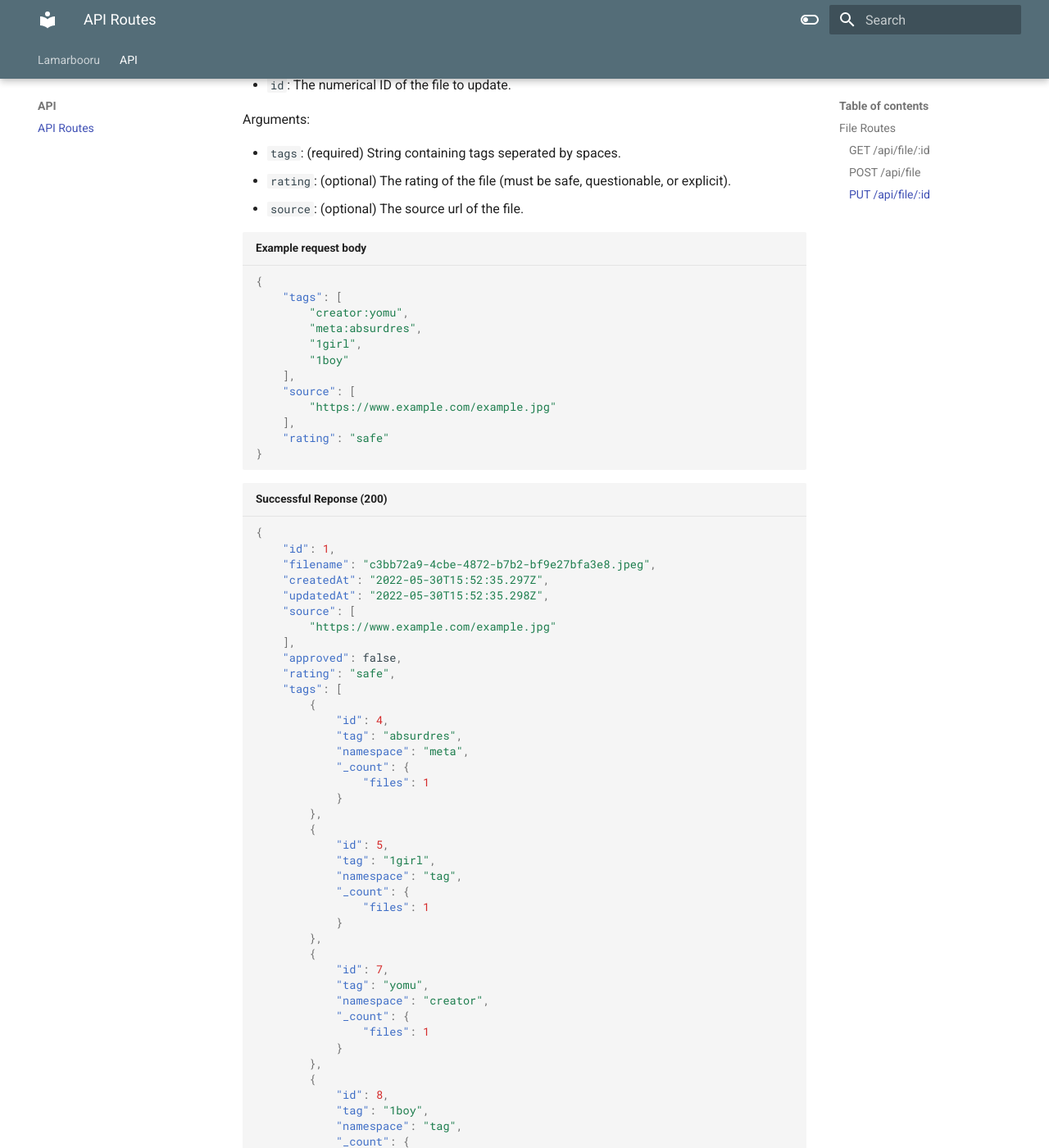
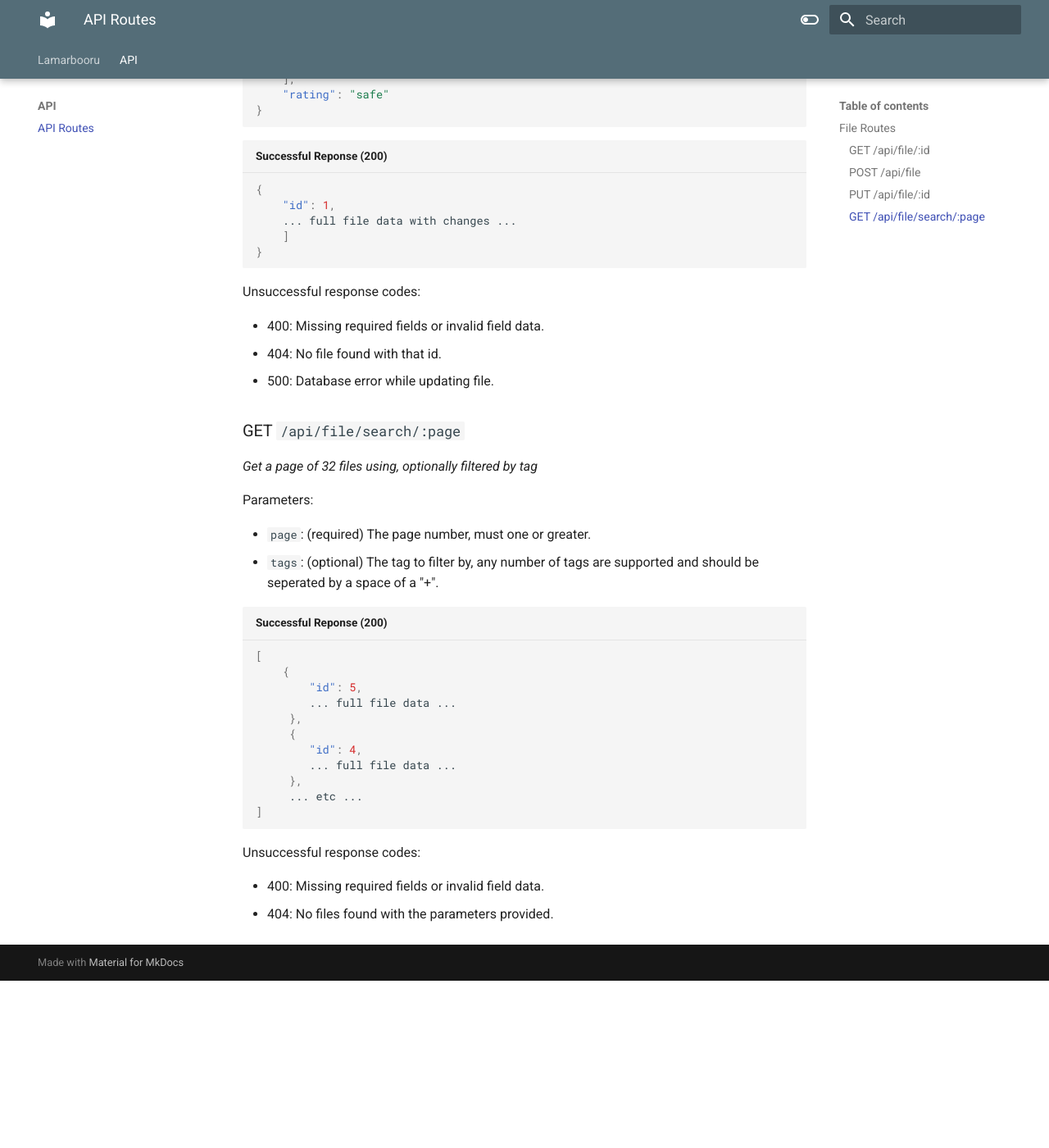
Before and after one commit to aylamar/lamarbooru, an MkDocs documentation site: the page built from docs/api.md, in a window 1280 px wide and 1400 px high, scrolled down 2539 px. Shown: the whole window at 82% size. Built offline with MkDocs 1.6.1 and Material for MkDocs 9.7.7, drawn with Linux system fonts in a browser that asks for light colours; after the commit the page ends 3735 px from its top, so only the background shows below that; some of the changed text lies outside the part shown.

Commit message:
docs: update docs for search files endpoint

````diff
--- a/docs/api.md
+++ b/docs/api.md
@@ -67,31 +67,10 @@ Arguments:
 ```json title="Successful Reponse (201)"
 {
     "id": 1,
-    "filename": "c3bb72a9-4cbe-4872-b7b2-bf9e27bfa3e8.jpeg",
-    "createdAt": "2022-05-30T15:52:35.297Z",
-    "updatedAt": "2022-05-30T15:52:35.298Z",
-    "source": ["https://www.example.com/image.jpeg"],
-    "approved": true,
-    "rating": "safe",
-    "tags": [
-        {
-            "id": 1,
-            "tag": "1girl",
-            "namespace": "tag",
-        },
-        {
-            "id": 2,
-            "tag": "absurdres",
-            "namespace": "meta",
-        },
-        {
-            "id": 6,
-            "tag": "yom",
-            "namespace": "creator"
-        }
-    ]
+    ... full file data ...
 }
 ```
+
 Unsuccessful response codes:
 
 * 400: Missing required fields or invalid file type.
@@ -101,7 +80,7 @@ Unsuccessful response codes:
 {
     "error": "File already exists",
     file: {
-        ...file data of matching file...
+        ... file data of matching file ...
     }
 }
 ```
@@ -138,47 +117,7 @@ Arguments:
 ```json title="Successful Reponse (200)"
 {
     "id": 1,
-    "filename": "c3bb72a9-4cbe-4872-b7b2-bf9e27bfa3e8.jpeg",
-    "createdAt": "2022-05-30T15:52:35.297Z",
-    "updatedAt": "2022-05-30T15:52:35.298Z",
-    "source": [
-        "https://www.example.com/example.jpg"
-    ],
-    "approved": false,
-    "rating": "safe",
-    "tags": [
-        {
-            "id": 4,
-            "tag": "absurdres",
-            "namespace": "meta",
-            "_count": {
-                "files": 1
-            }
-        },
-        {
-            "id": 5,
-            "tag": "1girl",
-            "namespace": "tag",
-            "_count": {
-                "files": 1
-            }
-        },
-        {
-            "id": 7,
-            "tag": "yomu",
-            "namespace": "creator",
-            "_count": {
-                "files": 1
-            }
-        },
-        {
-            "id": 8,
-            "tag": "1boy",
-            "namespace": "tag",
-            "_count": {
-                "files": 1
-            }
-        }
+    ... full file data with changes ...
     ]
 }
 ```
@@ -188,3 +127,31 @@ Unsuccessful response codes:
 * 400: Missing required fields or invalid field data.
 * 404: No file found with that id.
 * 500: Database error while updating file.
+
+### GET `/api/file/search/:page`
+
+_Get a page of 32 files using, optionally filtered by tag_
+
+Parameters:
+
+* `page`: (required) The page number, must one or greater.
+* `tags`: (optional) The tag to filter by, any number of tags are supported and should be seperated by a space of a "+".
+
+```json title="Successful Reponse (200)"
+[
+    {
+        "id": 5,
+        ... full file data ...
+     },
+     {
+        "id": 4,
+        ... full file data ...
+     },
+     ... etc ...
+]
+```
+
+Unsuccessful response codes:
+
+* 400: Missing required fields or invalid field data.
+* 404: No files found with the parameters provided.
````
